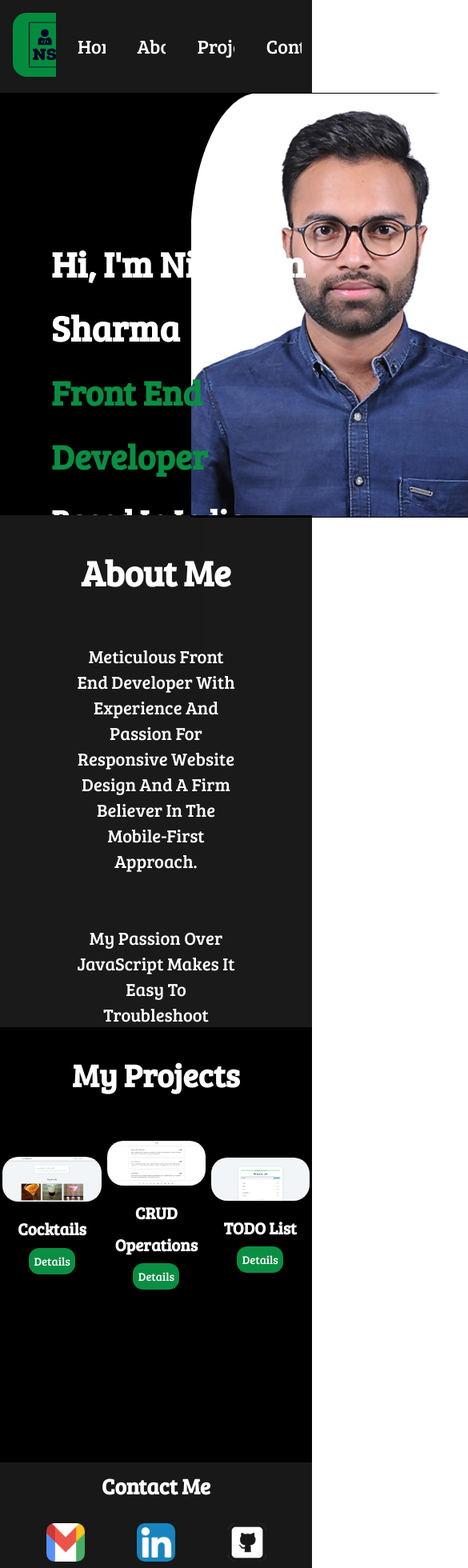
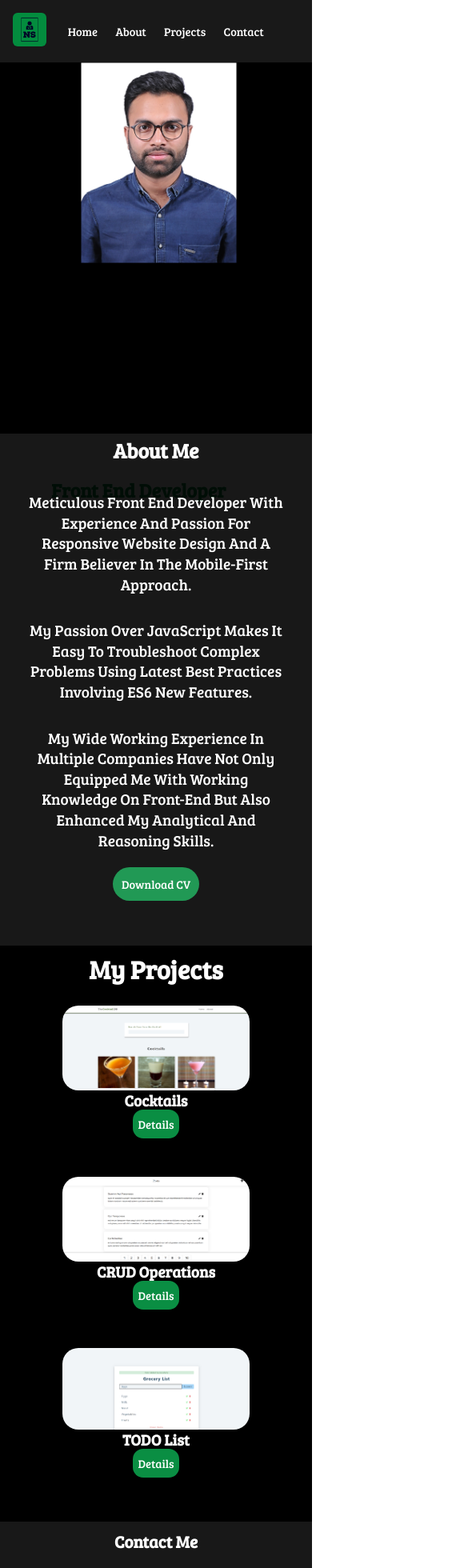
Before and after one commit to rockieroshan/portfolio, a React (Create React App) app: page / in a window 390 px wide. Shown: the top 1960 px of the page at 80% size, 585 px wide, since content can reach past the window. Built offline with nearby package versions, Linux system fonts and the light colour scheme.

Commit message:
feat responsive media

```diff
--- a/src/components/About.css
+++ b/src/components/About.css
@@ -40,3 +40,28 @@
 .about a:hover{
     opacity: 0.5;
 }
+
+@media (max-width:450px){
+
+    .about h1{
+        font-size: 1.6rem;
+        line-height: 2.6rem;
+        padding-top: 0rem;
+    }
+
+    .about p {
+        font-size: 1.2rem;
+        line-height: 1.6rem;
+        padding: 0rem;
+        margin: 2rem;
+    }
+
+    .about a {
+         font-size: 0.9rem;
+        padding: 0.7rem;
+        background: rgb(10 142 67);
+        border-radius: 30px;
+        transform: fade 3s ease;
+    }
+
+}
--- a/src/components/Contact.css
+++ b/src/components/Contact.css
@@ -28,3 +28,15 @@
     width: 3rem;
     border-radius: 18px
 }
+
+@media (max-width : 450px) {
+    .contact h1 {
+        font-size: 1.3rem;
+    }
+    .contact img{
+
+        height: 2rem;
+        width: 2rem;
+
+}
+}
--- a/src/components/Home.css
+++ b/src/components/Home.css
@@ -42,3 +42,32 @@ color:rgb(10 142 67);
 .home h3{
     font-size: 2.4rem;
 }
+
+@media (max-width :430px){
+
+    .home{
+        height: 29rem;
+    }
+
+    .home h1,.home h2, .home h3{
+
+        font-size: 1.5rem;
+
+        line-height: 2rem;
+    }
+
+    .home-info{
+        position: absolute;
+    top: 67%;
+    left: 4rem;
+    }
+
+    .home::before{
+
+        width: 50%;
+        height:50%;
+        border-radius:0;
+        left: 26%;
+        background-size: contain;
+    }
+}
--- a/src/components/Navbar.css
+++ b/src/components/Navbar.css
@@ -52,3 +52,19 @@
   cursor: pointer;
 
 }
+
+@media (max-width: 430px){
+  .navbar img {
+    width: 2.6rem;
+    height: 2.6rem;
+  }
+
+  .navbar-list {
+font-size: 0.9rem;
+  }
+
+  .navbar li{
+    padding: 0.2rem;
+    margin:0rem
+  }
+}
--- a/src/components/Project.css
+++ b/src/components/Project.css
@@ -40,9 +40,6 @@
 
 .project-one , .project-two , .project-three{
   margin: auto;
-
-
-
 }
 
 
@@ -61,3 +58,42 @@
 .projects a:hover{
     opacity: 0.5;
 }
+
+@media (max-width: 430px){
+    .projects {
+        position: relative;
+        height: 45rem;
+    }
+    .projects h1{
+        font-size: 2rem;
+        padding-top: 0.5rem;
+        margin-bottom: 1.5rem;
+    }
+
+    .projects h3{
+        font-size: 1.2rem;
+    }
+
+    .projects a {
+
+        padding: 6px;
+    }
+    .project-list{
+        display: flex;
+        flex-direction: column;
+        align-items: center;
+        line-height: 1.5rem;
+    }
+    .projects img {
+        width: 60%;
+        margin-top: 0rem;
+        /* height: 70%; */
+    }
+}
+.project-one , .project-two , .project-three{
+ margin-bottom: 3rem;
+    display: flex;
+    align-items: center;
+    justify-content: center;
+    flex-direction: column;
+  }
```
